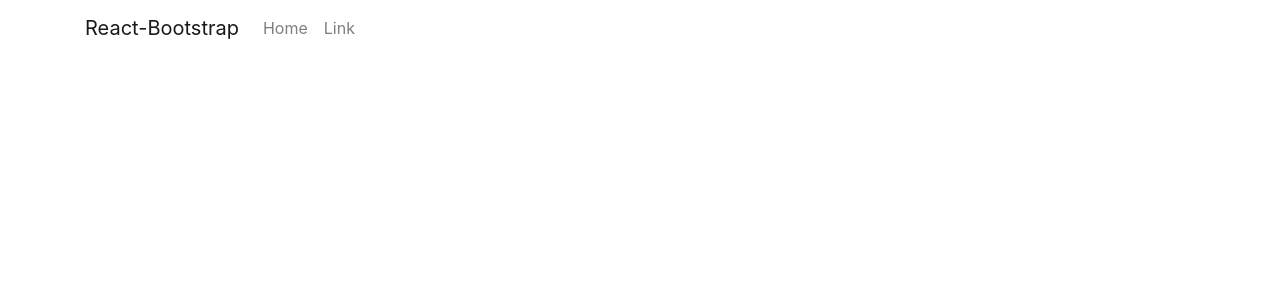
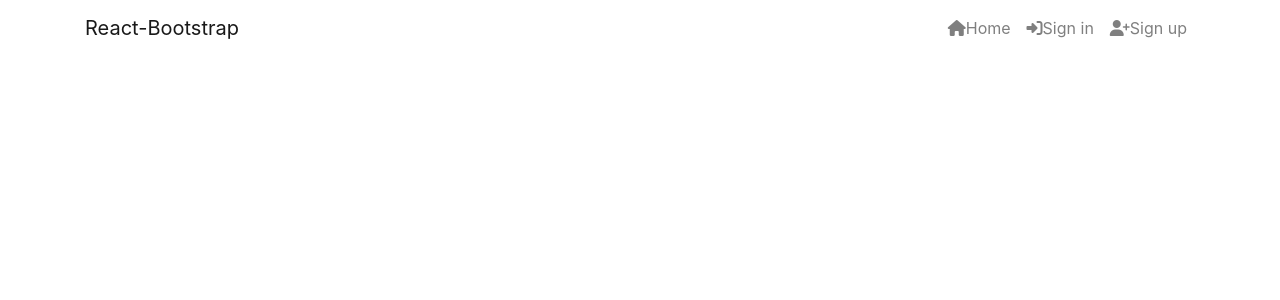
Before and after one commit to Apollon999/Social-app-react, a React (Create React App) app: page / in a window 1280 px wide. Shown: the top 300 px of the page. Built offline with nearby package versions, Linux system fonts and the light colour scheme.

Commit message:
style the navbar and give it fonts

```diff
--- a/public/index.html
+++ b/public/index.html
@@ -22,6 +22,10 @@
     />
     <link rel="manifest" href="%PUBLIC_URL%/manifest.json"
      crossorigin="use-credentials"/>
+     <script
+     src="https://kit.fontawesome.com/42115b01ec.js"
+     crossorigin="anonymous">
+    </script>
     <!--
       Notice the use of %PUBLIC_URL% in the tags above.
       It will be replaced with the URL of the `public` folder during the build.
--- a/src/components/NavBar.js
+++ b/src/components/NavBar.js
@@ -8,9 +8,16 @@ const NavBar = () => {
         <Navbar.Brand href="#home">React-Bootstrap</Navbar.Brand>
         <Navbar.Toggle aria-controls="basic-navbar-nav" />
         <Navbar.Collapse id="basic-navbar-nav">
-          <Nav className="mr-auto">
-            <Nav.Link href="#home">Home</Nav.Link>
-            <Nav.Link href="#link">Link</Nav.Link>
+          <Nav className="ml-auto">
+            <Nav.Link>
+              <i className="fas fa-home"></i>Home
+            </Nav.Link>
+            <Nav.Link>
+              <i className="fas fa-sign-in-alt"></i>Sign in
+            </Nav.Link>
+            <Nav.Link >
+              <i className="fas fa-user-plus"></i>Sign up
+            </Nav.Link>
           </Nav>
         </Navbar.Collapse>
       </Container>
```
